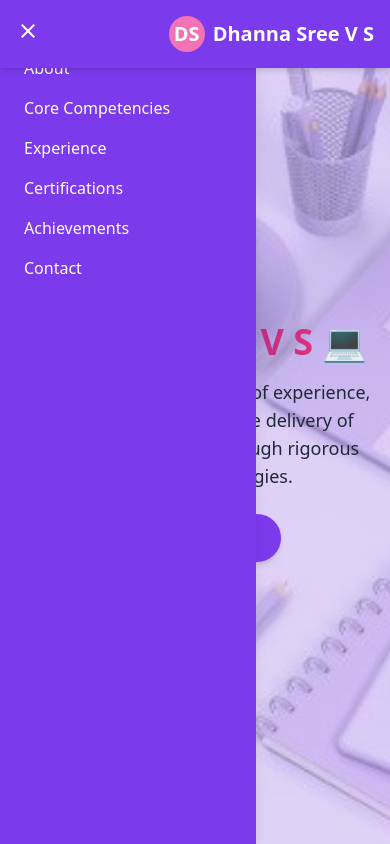
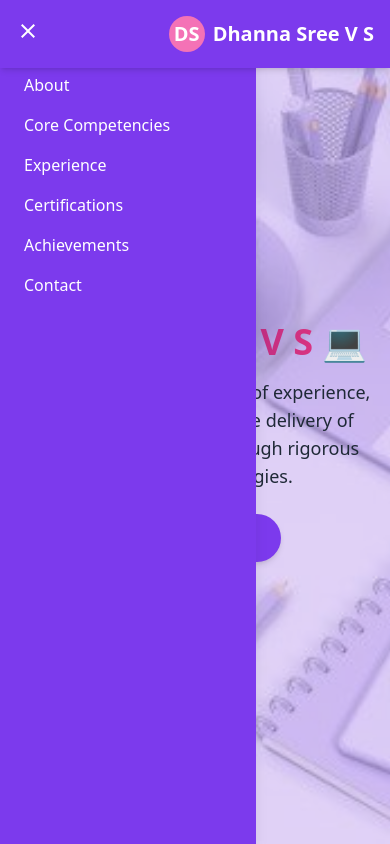
Before and after one commit to rajasri2604/dhanna, a React (Create React App) app: page / in a window 390 px wide. Both pictures are taken after a click on the button 28 px from the left and 31 px from the top of the page. Shown: the top 844 px of the page. Built offline with nearby package versions, Linux system fonts and the light colour scheme.

Commit message:
Update Nav.js

```diff
--- a/src/components/Nav.js
+++ b/src/components/Nav.js
@@ -56,12 +56,15 @@ const Nav = () => {
       {/* 📱 Sidebar From Left */}
       {open && (
         <div className="fixed top-0 left-0 h-screen w-64 bg-primaryPurple text-white shadow-lg z-40 md:hidden transition-transform duration-300 ease-in-out">
-          <div className="flex justify-end p-4">
+          {/* ❌ Close Icon with Border */}
+          <div className="flex justify-end p-4 border-b border-white/20">
             <button onClick={() => setOpen(false)}>
               <IoMdClose className="text-2xl text-white" />
             </button>
           </div>
-          <ul className="flex flex-col items-start px-6 space-y-4 font-medium">
+
+          {/* 📋 Sidebar Links with top padding */}
+          <ul className="flex flex-col items-start px-6 pt-4 space-y-4 font-medium">
             {links.map((link) => (
               <li key={link.name}>
                 <a
```
